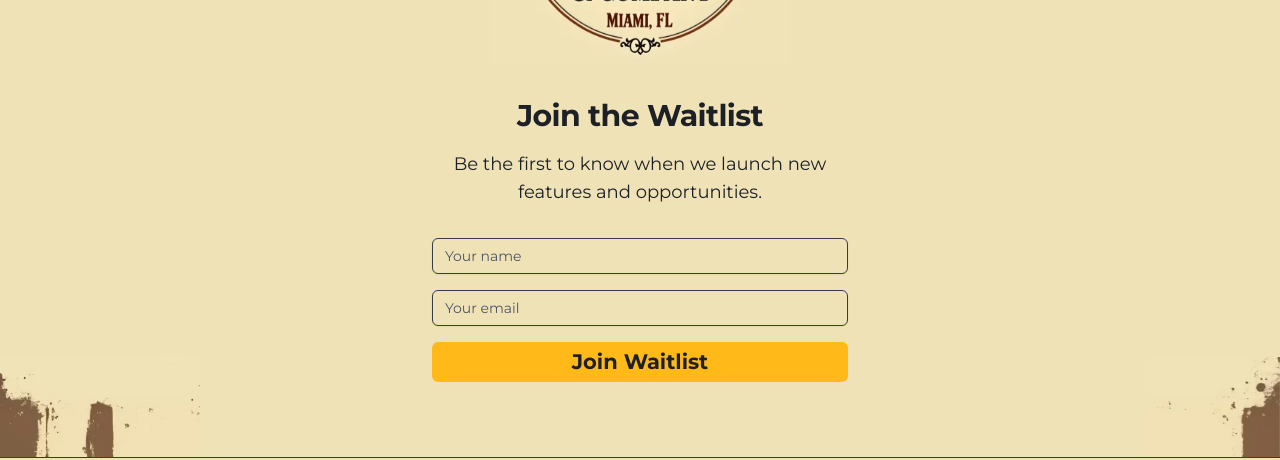
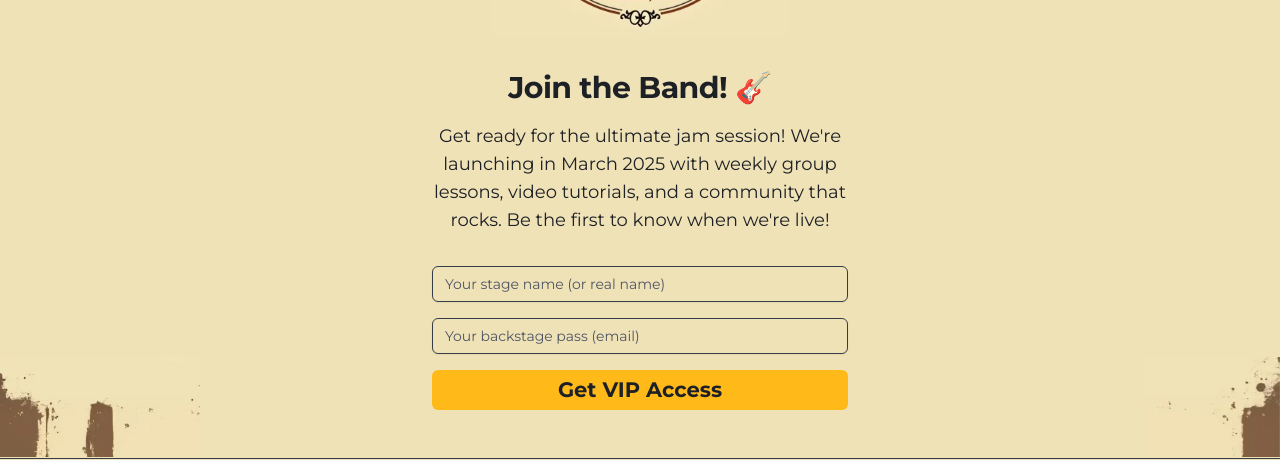
Before and after one commit to CJohnDesign/gouda, a Next.js app: page /waitlist in a window 1280 px wide. Shown: the part 343-803 px from the top of the page. Built offline with nearby package versions, Linux system fonts and the light colour scheme; no server answers.

Commit message:
Update copy with fun, music-themed messaging

```diff
--- a/src/app/page.tsx
+++ b/src/app/page.tsx
@@ -53,9 +53,10 @@ export default function Home() {
             priority
           />
         </div>
-        <h1 className="text-3xl font-bold text-foreground mb-4">Learn To Jam!</h1>
+        <h1 className="text-3xl font-bold text-foreground mb-4">Ready to Rock? 🎸</h1>
         <p className="text-foreground text-lg mb-8">
-          Something special is coming! Join the waitlist to be the first to know when we launch our <strong>weekly group lessons</strong>, instructional videos and helpful community.
+          <strong>The stage is set for March 2025!</strong> <br/>
+          We're cooking up something special - a place where music lovers become music makers. Weekly jams, video lessons, and a community that grooves together. Sound good? Get on the VIP list!
         </p>
         <div className="space-y-4">
           <Button
@@ -64,11 +65,11 @@ export default function Home() {
             className="w-full text-[21px] leading-[32px] font-bold"
             asChild
           >
-            <Link href="/waitlist">Join Waitlist</Link>
+            <Link href="/waitlist">Save My Spot</Link>
           </Button>
 
           <p className="text-[14px] text-muted-foreground">
-            Already have an account? <Link href="/login" className="text-primary hover:underline">Login</Link>
+            Already in the band? <Link href="/login" className="text-primary hover:underline">Login</Link>
           </p>
         </div>
       </div>
--- a/src/app/waitlist/page.tsx
+++ b/src/app/waitlist/page.tsx
@@ -44,12 +44,12 @@ export default function WaitlistPage() {
         createdAt: serverTimestamp()
       })
 
-      toast.success('Thank you for joining our waitlist!')
+      toast.success("You're on the list! Get ready to rock! 🎸")
       setName('')
       setEmail('')
     } catch (error) {
       console.error('Error adding to waitlist:', error)
-      toast.error('Something went wrong. Please try again.')
+      toast.error('Oops! Hit a wrong note. Try again?')
     } finally {
       setIsSubmitting(false)
     }
@@ -70,13 +70,16 @@ export default function WaitlistPage() {
           />
         </div>
 
-        <h1 className="text-3xl font-bold text-foreground mb-4">Join the Waitlist</h1>
-        <p className="text-foreground text-lg mb-8">Be the first to know when we launch new features and opportunities.</p>
+        <h1 className="text-3xl font-bold text-foreground mb-4">Join the Band! 🎸</h1>
+        <p className="text-foreground text-lg mb-8">
+          Get ready for the ultimate jam session! We're launching in March 2025 with weekly group lessons,
+          video tutorials, and a community that rocks. Be the first to know when we're live!
+        </p>
 
         <form onSubmit={handleSubmit} className="space-y-4">
           <Input
             type="text"
-            placeholder="Your name"
+            placeholder="Your stage name (or real name)"
             value={name}
             onChange={(e) => setName(e.target.value)}
             className="bg-background text-foreground"
@@ -87,7 +90,7 @@ export default function WaitlistPage() {
 
           <Input
             type="email"
-            placeholder="Your email"
+            placeholder="Your backstage pass (email)"
             value={email}
             onChange={(e) => setEmail(e.target.value)}
             className="bg-background text-foreground"
@@ -105,7 +108,7 @@ export default function WaitlistPage() {
             {isSubmitting ? (
               <Loader2 className="h-4 w-4 animate-spin mr-2" />
             ) : null}
-            Join Waitlist
+            Get VIP Access
           </Button>
         </form>
       </div>
--- a/src/components/subscription/waitlist-dialog.tsx
+++ b/src/components/subscription/waitlist-dialog.tsx
@@ -20,9 +20,9 @@ export function WaitlistDialog({ open, onOpenChange }: WaitlistDialogProps) {
     <Dialog open={open} onOpenChange={onOpenChange}>
       <DialogContent className="sm:max-w-[425px]">
         <DialogHeader>
-          <DialogTitle>Subscription Service Update</DialogTitle>
+          <DialogTitle>Hold That Note! 🎵</DialogTitle>
           <DialogDescription className="pt-3">
-            Our subscription service is temporarily unavailable while we make some improvements. Join our waitlist to be notified when we're back online with an even better experience!
+            We're still tuning up our awesome features! Want to be first in line when we drop the beat? Join our VIP waitlist and don't miss a single note of what's coming next!
           </DialogDescription>
         </DialogHeader>
         <div className="mt-6 space-y-4">
@@ -33,14 +33,14 @@ export function WaitlistDialog({ open, onOpenChange }: WaitlistDialogProps) {
             }}
             className="w-full"
           >
-            Join Waitlist
+            Get VIP Access
           </Button>
           <Button
             variant="outline"
             onClick={() => onOpenChange(false)}
             className="w-full"
           >
-            Close
+            Maybe Later
           </Button>
         </div>
       </DialogContent>
```
